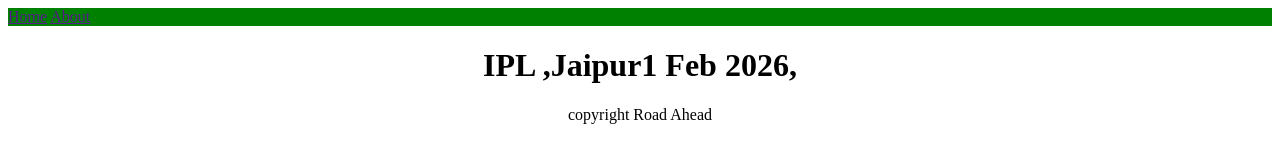
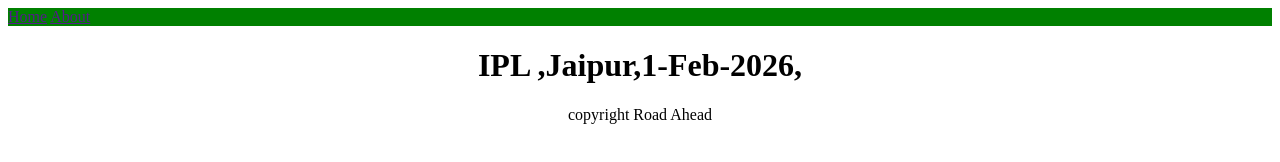
Before and after one commit to GauravPrajapati19/webScrap, a plain HTML site: page index.html in a window 1280 px wide. Drawn offline with Linux system fonts and the light colour scheme.

Commit message:
Update index.html

```diff
--- a/index.html
+++ b/index.html
@@ -10,7 +10,7 @@
         <a href="">Home</a>
         <a href="">About</a>
     </nav>
-        <h1 style="text-align: center;" id="events">IPL ,Jaipur1 Feb 2026,</h1>
+        <h1 style="text-align: center;" id="events">IPL ,Jaipur,1-Feb-2026,</h1>
         <p style="text-align: center;">copyright Road Ahead</p>
 
 </body>
```
